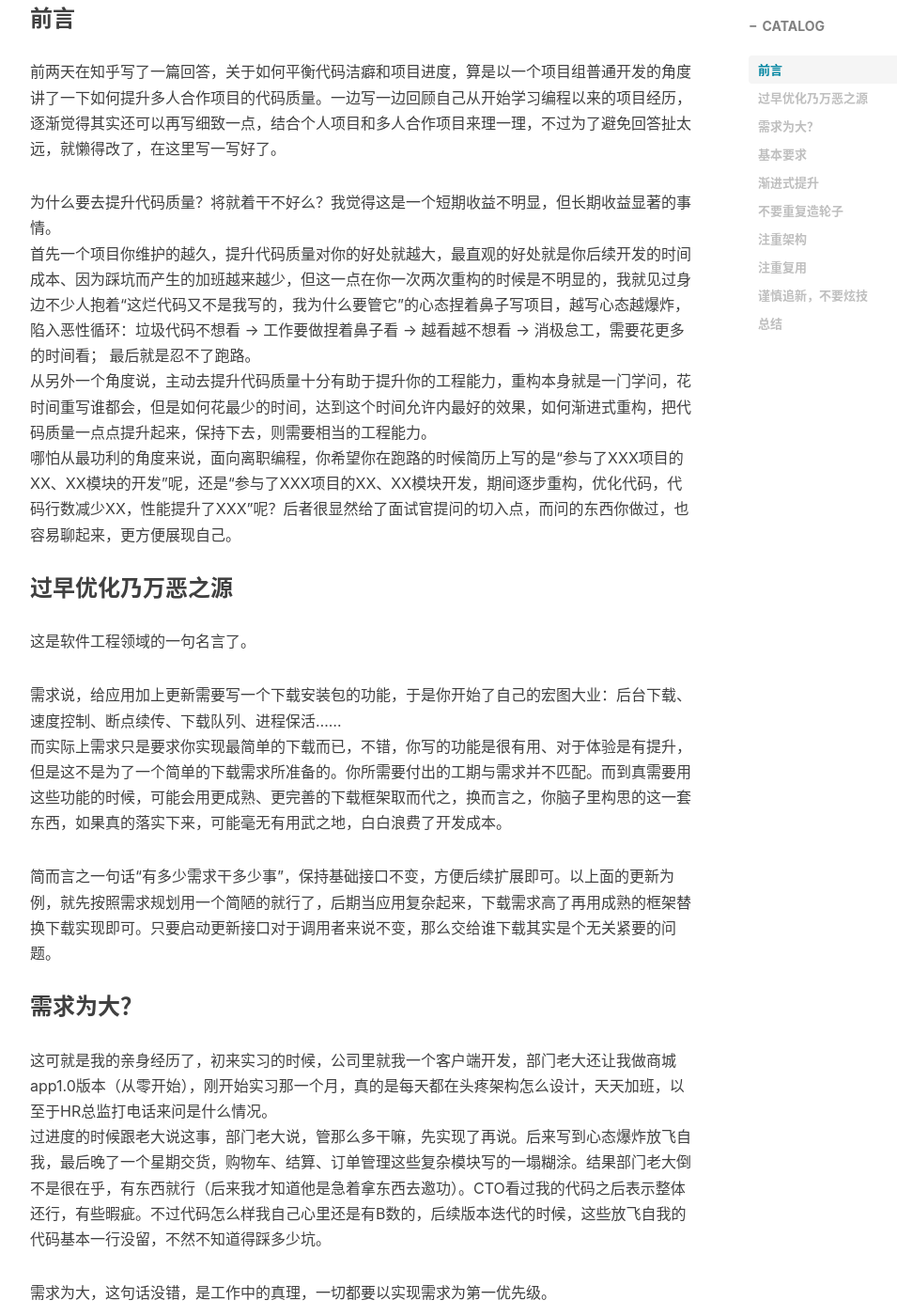
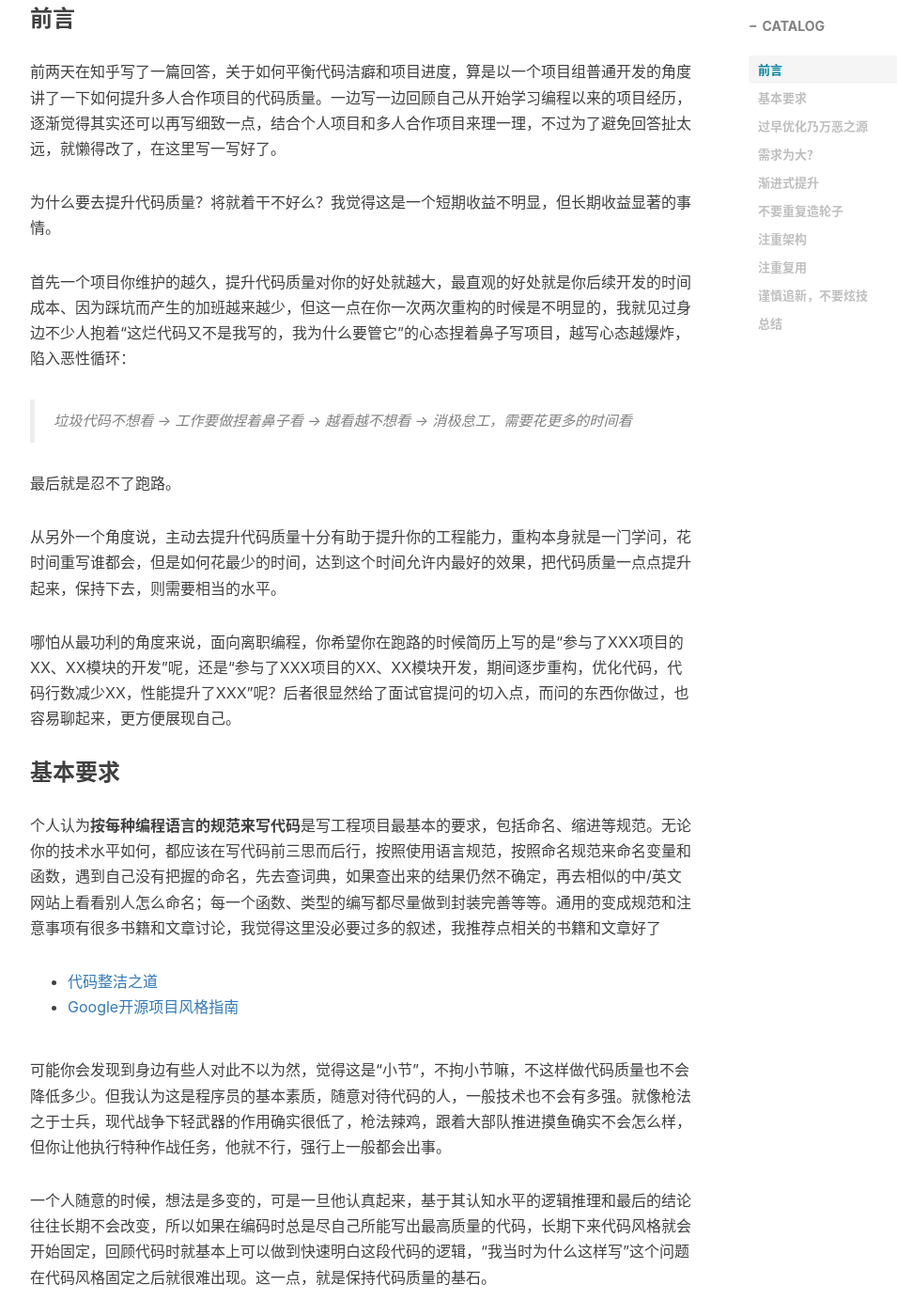
Before and after one commit to lx8421bcd/lx8421bcd.github.io, a Jekyll site: the page built from _posts/2019-06-03-提升&保持代码质量的一点心得.md, in a window 1280 px wide and 1400 px high, scrolled down 560 px. Shown: the whole window at 94% size, without its empty margins (233-1188 px from the left). Built offline with Jekyll 4.4.1, drawn with Linux system fonts in a browser that asks for light colours; nearby versions of some CDN libraries; comment, search, counter and statistics services are not loaded; some of the changed text lies outside the part shown.

Commit message:
update blog

```diff
--- a/_posts/2019-06-03-提升&保持代码质量的一点心得.md
+++ b/_posts/2019-06-03-提升&保持代码质量的一点心得.md
@@ -14,9 +14,29 @@
 前两天在知乎写了一篇回答，关于如何平衡代码洁癖和项目进度，算是以一个项目组普通开发的角度讲了一下如何提升多人合作项目的代码质量。一边写一边回顾自己从开始学习编程以来的项目经历，逐渐觉得其实还可以再写细致一点，结合个人项目和多人合作项目来理一理，不过为了避免回答扯太远，就懒得改了，在这里写一写好了。
 
 为什么要去提升代码质量？将就着干不好么？我觉得这是一个短期收益不明显，但长期收益显著的事情。
-首先一个项目你维护的越久，提升代码质量对你的好处就越大，最直观的好处就是你后续开发的时间成本、因为踩坑而产生的加班越来越少，但这一点在你一次两次重构的时候是不明显的，我就见过身边不少人抱着“这烂代码又不是我写的，我为什么要管它”的心态捏着鼻子写项目，越写心态越爆炸，陷入恶性循环：垃圾代码不想看 -> 工作要做捏着鼻子看 -> 越看越不想看 -> 消极怠工，需要花更多的时间看； 最后就是忍不了跑路。
-从另外一个角度说，主动去提升代码质量十分有助于提升你的工程能力，重构本身就是一门学问，花时间重写谁都会，但是如何花最少的时间，达到这个时间允许内最好的效果，如何渐进式重构，把代码质量一点点提升起来，保持下去，则需要相当的工程能力。
+
+首先一个项目你维护的越久，提升代码质量对你的好处就越大，最直观的好处就是你后续开发的时间成本、因为踩坑而产生的加班越来越少，但这一点在你一次两次重构的时候是不明显的，我就见过身边不少人抱着“这烂代码又不是我写的，我为什么要管它”的心态捏着鼻子写项目，越写心态越爆炸，陷入恶性循环：
+
+> 垃圾代码不想看 -> 工作要做捏着鼻子看 -> 越看越不想看 -> 消极怠工，需要花更多的时间看
+
+最后就是忍不了跑路。
+
+从另外一个角度说，主动去提升代码质量十分有助于提升你的工程能力，重构本身就是一门学问，花时间重写谁都会，但是如何花最少的时间，达到这个时间允许内最好的效果，把代码质量一点点提升起来，保持下去，则需要相当的水平。
+
 哪怕从最功利的角度来说，面向离职编程，你希望你在跑路的时候简历上写的是“参与了XXX项目的XX、XX模块的开发”呢，还是“参与了XXX项目的XX、XX模块开发，期间逐步重构，优化代码，代码行数减少XX，性能提升了XXX”呢？后者很显然给了面试官提问的切入点，而问的东西你做过，也容易聊起来，更方便展现自己。
+
+
+### 基本要求
+
+个人认为**按每种编程语言的规范来写代码**是写工程项目最基本的要求，包括命名、缩进等规范。无论你的技术水平如何，都应该在写代码前三思而后行，按照使用语言规范，按照命名规范来命名变量和函数，遇到自己没有把握的命名，先去查词典，如果查出来的结果仍然不确定，再去相似的中/英文网站上看看别人怎么命名；每一个函数、类型的编写都尽量做到封装完善等等。通用的变成规范和注意事项有很多书籍和文章讨论，我觉得这里没必要过多的叙述，我推荐点相关的书籍和文章好了
+
+- [代码整洁之道](https://book.douban.com/subject/4199741/)
+- [Google开源项目风格指南](https://zh-google-styleguide.readthedocs.io/en/latest/contents/)
+
+可能你会发现到身边有些人对此不以为然，觉得这是“小节”，不拘小节嘛，不这样做代码质量也不会降低多少。但我认为这是程序员的基本素质，随意对待代码的人，一般技术也不会有多强。就像枪法之于士兵，现代战争下轻武器的作用确实很低了，枪法辣鸡，跟着大部队推进摸鱼确实不会怎么样，但你让他执行特种作战任务，他就不行，强行上一般都会出事。
+
+一个人随意的时候，想法是多变的，可是一旦他认真起来，基于其认知水平的逻辑推理和最后的结论往往长期不会改变，所以如果在编码时总是尽自己所能写出最高质量的代码，长期下来代码风格就会开始固定，回顾代码时就基本上可以做到快速明白这段代码的逻辑，“我当时为什么这样写”这个问题在代码风格固定之后就很难出现。这一点，就是保持代码质量的基石。
+
 
 ### 过早优化乃万恶之源
 这是软件工程领域的一句名言了。
@@ -29,21 +49,12 @@
 
 ### 需求为大？
 这可就是我的亲身经历了，初来实习的时候，公司里就我一个客户端开发，部门老大还让我做商城app1.0版本（从零开始），刚开始实习那一个月，真的是每天都在头疼架构怎么设计，天天加班，以至于HR总监打电话来问是什么情况。
-过进度的时候跟老大说这事，部门老大说，管那么多干嘛，先实现了再说。后来写到心态爆炸放飞自我，最后晚了一个星期交货，购物车、结算、订单管理这些复杂模块写的一塌糊涂。结果部门老大倒不是很在乎，有东西就行（后来我才知道他是急着拿东西去邀功）。CTO看过我的代码之后表示整体还行，有些暇疵。不过代码怎么样我自己心里还是有B数的，后续版本迭代的时候，这些放飞自我的代码基本一行没留，不然不知道得踩多少坑。
 
-需求为大，这句话没错，是工作中的真理，一切都要以实现需求为第一优先级。
+过进度的时候说起这事，部门老大说，管那么多干嘛，先实现了再说。后来写到心态爆炸放飞自我，最后晚了一个星期交货，购物车、结算、订单管理这些复杂模块写的一塌糊涂。结果部门老大倒不是很在乎，有东西就行（后来我才知道他是急着拿东西去邀功）。CTO看过我的代码之后表示整体还行，有些暇疵。不过代码怎么样我自己心里还是有B数的，后续版本迭代的时候，这些放飞自我的代码基本一行没留，不然不知道得踩多少坑。
 
-但很多人忽略了一点，这句话是给熟练工说的，当你还没本事随手写出质量达标，结构稳定的代码时，哪怕需求大过天，也不能放飞自我，一定要尝试写出自己当前水平下质量最高的代码。每一次放飞自我都是在给之后挖坑，谨记破窗效应。
+**需求为大，这句话没错，是工作中的真理，一切都要以实现需求为第一优先级。但很多人忽略了一点，这句话是给熟练工说的。**
 
-### 基本要求
-个人认为**按每种编程语言的规范来写代码**是写工程项目最基本的要求，包括命名、缩进等规范。无论你的技术水平如何，都应该在写代码前三思而后行，按照使用语言规范，按照命名规范来命名变量和函数，遇到自己没有把握的命名，先去查词典，如果查出来的结果仍然不确定，再去相似的中/英文网站上看看别人怎么命名；每一个函数、类型的编写都尽量做到封装完善等等。通用的变成规范和注意事项有很多书籍和文章讨论，我觉得这里没必要过多的叙述，我推荐点相关的书籍和文章好了
-
-* [代码整洁之道](https://book.douban.com/subject/4199741/)
-* [Google开源项目风格指南](https://zh-google-styleguide.readthedocs.io/en/latest/contents/)
-
-可能你会发现到身边有些人对此不以为然，觉得这是“小节”，不拘小节嘛，不这样做代码质量也不会降低多少。但我认为这是程序员的基本素质，随意对待代码的人，一般技术也不会有多强。就像枪法之于士兵，现代战争下轻武器的作用确实很低了，枪法辣鸡，跟着大部队推进摸鱼确实不会怎么样，但你让他执行特种作战任务，他就不行，强行上一般都会出事。
-
-一个人随意的时候，想法是多变的，可是一旦他认真起来，基于其认知水平的逻辑推理和最后的结论往往长期不会改变，所以如果在编码时总是尽自己所能写出最高质量的代码，长期下来代码风格就会开始固定，回顾代码时就基本上可以做到快速明白这段代码的逻辑，“我当时为什么这样写”这个问题在代码风格固定之后就很难出现。这一点，就是保持代码质量的基石。
+当你还没本事随手写出质量达标，结构稳定的代码时，哪怕需求大过天，也不能放飞自我，一定要尝试写出自己当前水平下质量最高的代码。每一次放飞自我都是在给之后挖坑，谨记破窗效应。
 
 
 ### 渐进式提升
```
